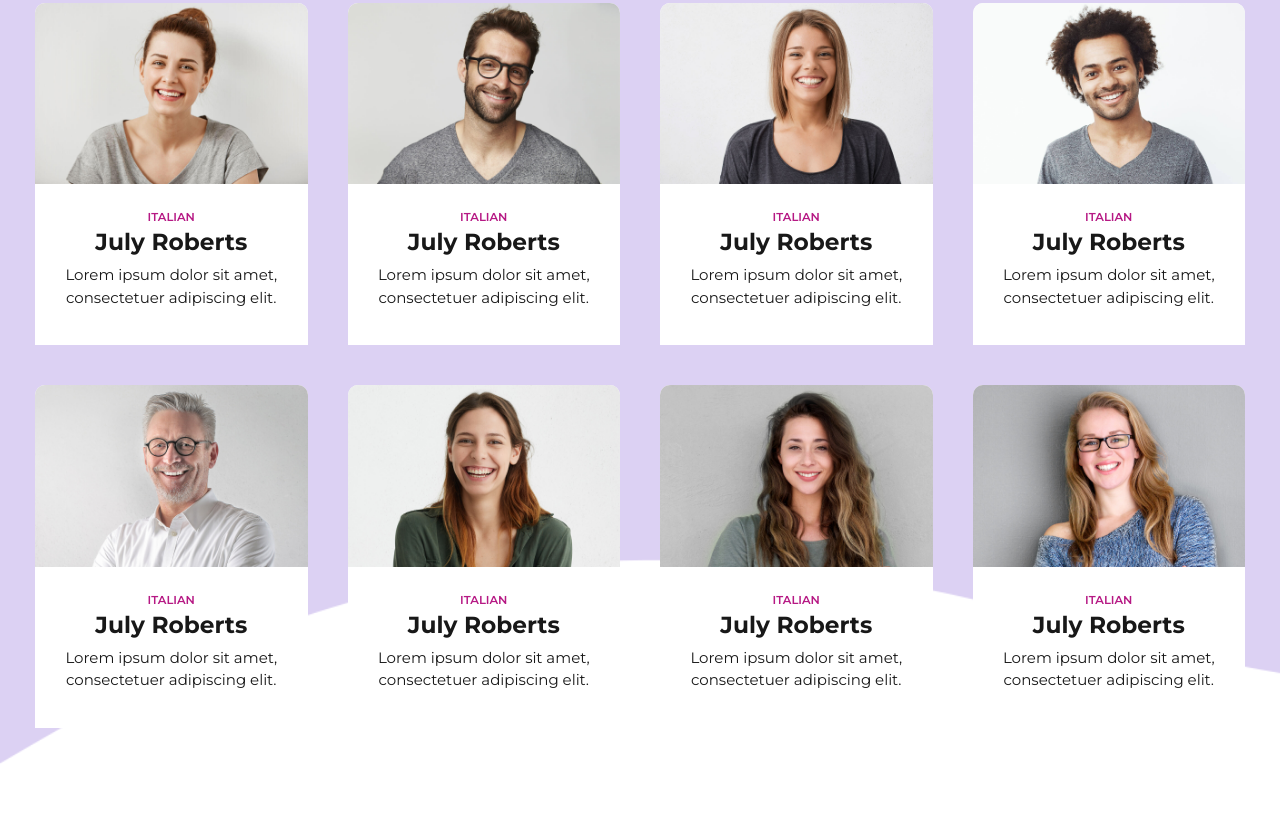
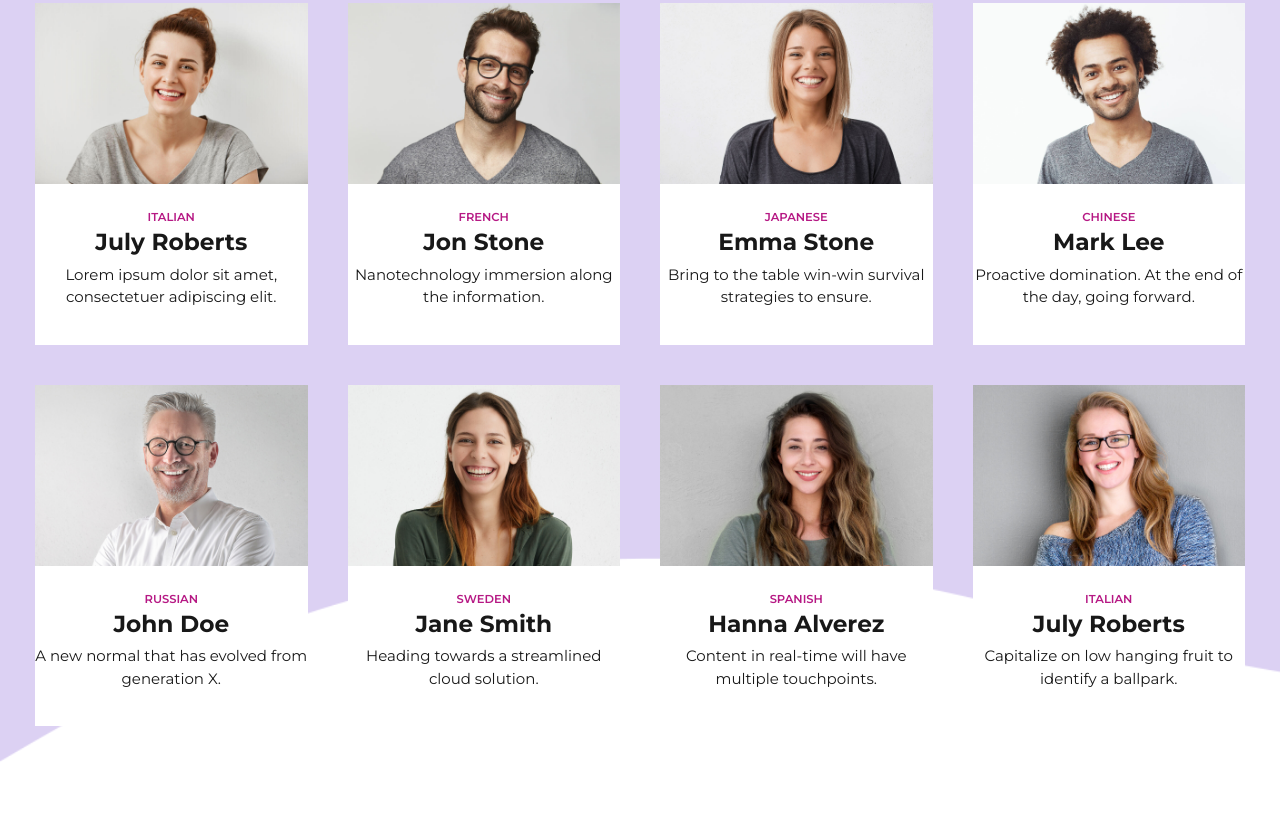
Before and after one commit to huutai955/NguyenHuuTai-BC33-SASS-Project, a plain HTML site: page index.html in a window 1280 px wide. Shown: the part 972-1797 px from the top of the page. Drawn offline with nearby package versions, Linux system fonts and the light colour scheme.

Commit message:
Fix html

```diff
--- a/SASS/style.scss
+++ b/SASS/style.scss
@@ -270,10 +270,21 @@ $bg-c3-color: #dcd1f3;
                         box-shadow: -1px 9px 15px -8px #000000;
                     }
 
-                    img {
-                        width: 100%;
-                        border-radius: 10px 10px 0 0;
-                    }
+                   .teacher__img {
+                    width: 100%;
+                    height: 181px;
+                    overflow: hidden;
+
+                        img {
+                            width: 100%;
+                            height: 100%;
+                            transition: 0.7s;
+
+                            &:hover {
+                                transform: scale(1.1);
+                            }
+                        }
+                   }
 
                     .detail {
                         padding: 20px 0;
--- a/index.html
+++ b/index.html
@@ -102,7 +102,9 @@
             <div class="teacher__row">
                 <div class="column">
                     <div class="item item-1">
+                        <div class="teacher__img">
                             <img src="./IMG/teacher_1.jpg" alt="">
+                        </div>
                         <div class="detail">
                             <span>ITALIAN</span>
                             <h3>July Roberts</h3>
@@ -113,77 +115,91 @@
 
                 <div class="column">
                     <div class="item item-2">
+                        <div class="teacher__img">
                             <img src="./IMG/teacher_2.jpg" alt="">
+                        </div>
                         <div class="detail">
-                            <span>ITALIAN</span>
-                            <h3>July Roberts</h3>
-                            <p>Lorem ipsum dolor sit amet, consectetuer adipiscing elit.</p>
+                            <span>FRENCH</span>
+                            <h3>Jon Stone</h3>
+                            <p>Nanotechnology immersion along the information.</p>
                         </div>
                     </div>
                 </div>
 
                 <div class="column">
                     <div class="item item-3">
+                        <div class="teacher__img">
                             <img src="./IMG/teacher_3.jpg" alt="">
+                        </div>
                         <div class="detail">
-                            <span>ITALIAN</span>
-                            <h3>July Roberts</h3>
-                            <p>Lorem ipsum dolor sit amet, consectetuer adipiscing elit.</p>
+                            <span>JAPANESE</span>
+                            <h3>Emma Stone</h3>
+                            <p>Bring to the table win-win survival strategies to ensure.</p>
                         </div>
                     </div>
                 </div>
 
                 <div class="column">
                     <div class="item item-4">
+                        <div class="teacher__img">
                             <img src="./IMG/teacher_4.jpg" alt="">
+                        </div>
                         <div class="detail">
-                            <span>ITALIAN</span>
-                            <h3>July Roberts</h3>
-                            <p>Lorem ipsum dolor sit amet, consectetuer adipiscing elit.</p>
+                            <span>CHINESE</span>
+                            <h3>Mark Lee</h3>
+                            <p>Proactive domination. At the end of the day, going forward.</p>
                         </div>
                     </div>
                 </div>
 
                 <div class="column">
                     <div class="item item-1">
+                        <div class="teacher__img">
                             <img src="./IMG/teacher_5.jpg" alt="">
+                        </div>
                         <div class="detail">
-                            <span>ITALIAN</span>
-                            <h3>July Roberts</h3>
-                            <p>Lorem ipsum dolor sit amet, consectetuer adipiscing elit.</p>
+                            <span>RUSSIAN</span>
+                            <h3>John Doe</h3>
+                            <p>A new normal that has evolved from generation X.</p>
                         </div>
                     </div>
                 </div>
 
                 <div class="column">
                     <div class="item item-2">
+                        <div class="teacher__img">
                             <img src="./IMG/teacher_6.jpg" alt="">
+                        </div>
                         <div class="detail">
-                            <span>ITALIAN</span>
-                            <h3>July Roberts</h3>
-                            <p>Lorem ipsum dolor sit amet, consectetuer adipiscing elit.</p>
+                            <span>SWEDEN</span>
+                            <h3>Jane Smith</h3>
+                            <p>Heading towards a streamlined cloud solution.</p>
                         </div>
                     </div>
                 </div>
 
                 <div class="column">
                     <div class="item item-3">
+                        <div class="teacher__img">
                             <img src="./IMG/teacher_7.jpg" alt="">
+                        </div>
                         <div class="detail">
-                            <span>ITALIAN</span>
-                            <h3>July Roberts</h3>
-                            <p>Lorem ipsum dolor sit amet, consectetuer adipiscing elit.</p>
+                            <span>SPANISH</span>
+                            <h3>Hanna Alverez</h3>
+                            <p>Content in real-time will have multiple touchpoints.</p>
                         </div>
                     </div>
                 </div>
 
                 <div class="column">
                     <div class="item item-4">
+                        <div class="teacher__img">
                             <img src="./IMG/teacher_8.jpg" alt="">
+                        </div>
                         <div class="detail">
                             <span>ITALIAN</span>
                             <h3>July Roberts</h3>
-                            <p>Lorem ipsum dolor sit amet, consectetuer adipiscing elit.</p>
+                            <p>Capitalize on low hanging fruit to identify a ballpark.</p>
                         </div>
                     </div>
                 </div>
```
Also changed, not shown: css/style.css, css/style.min.css. Lines whose indentation alone changed are shown as unchanged.
